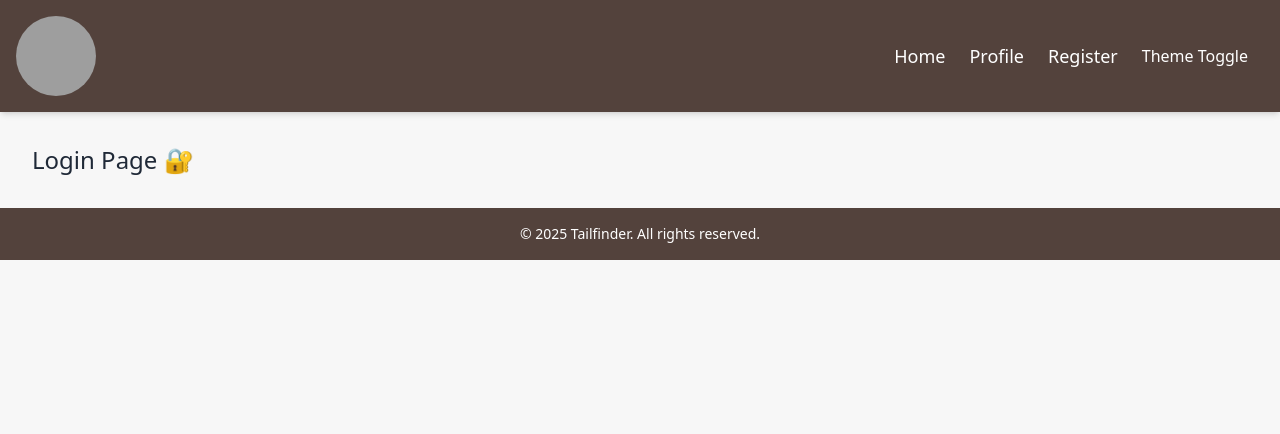
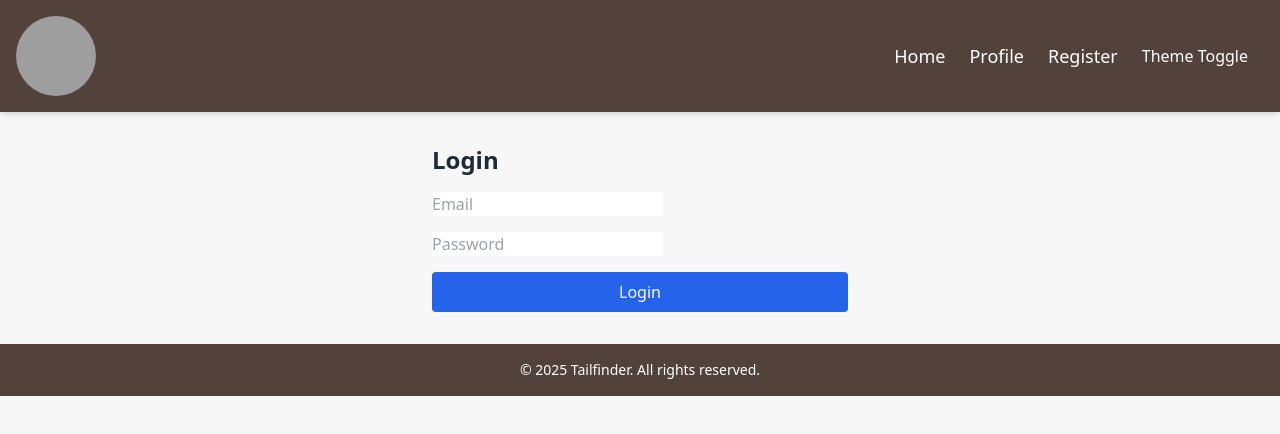
Before and after one commit to Entav78/tailfinder, a React (Vite) app: page /login in a window 1280 px wide. Shown: the top 434 px of the page. Built offline with nearby package versions, Linux system fonts and the light colour scheme; grey boxes are pictures that could not be loaded.

Commit message:
feat(auth): LoginPage works! Register and login now toast users into the system

```diff
--- a/package.json
+++ b/package.json
@@ -12,6 +12,7 @@
   "dependencies": {
     "react": "^19.1.0",
     "react-dom": "^19.1.0",
+    "react-hot-toast": "^2.5.2",
     "react-router-dom": "^7.6.1"
   },
   "devDependencies": {
--- a/src/App.tsx
+++ b/src/App.tsx
@@ -4,9 +4,11 @@ import HomePage from './pages/HomePage';
 import PetDetailPage from '@/pages/PetDetailPage';
 import LoginPage from './pages/LoginPage';
 import RegisterPage from '@/pages/RegisterPage';
+import { Toaster } from 'react-hot-toast';
 
 function App() {
   return (
+    <>
       <Routes>
         <Route path="/" element={<Layout />}>
           <Route index element={<HomePage />} />
@@ -15,6 +17,8 @@ function App() {
           <Route path="/register" element={<RegisterPage />} />
         </Route>
       </Routes>
+      <Toaster position="top-right" />
+    </>
   );
 }
 
--- a/src/pages/LoginPage.tsx
+++ b/src/pages/LoginPage.tsx
@@ -1,3 +1,85 @@
-export default function LoginPage() {
-  return <h1 className="text-2xl p-4">Login Page 🔐</h1>;
-}
+import { useState } from 'react';
+import { useNavigate } from 'react-router-dom';
+import { getLoginUrl } from '@/constants/api';
+import type { LoginResponse } from '@/types/loginResponse';
+import type { ErrorResponse } from '@/types/errorResponse';
+import toast from 'react-hot-toast';
+
+const LoginPage = () => {
+  const navigate = useNavigate();
+  const [email, setEmail] = useState('');
+  const [password, setPassword] = useState('');
+  const [error, setError] = useState('');
+
+  const handleSubmit = async (e: React.FormEvent) => {
+    e.preventDefault();
+    setError('');
+
+    try {
+      const response = await fetch(getLoginUrl(), {
+        method: 'POST',
+        headers: { 'Content-Type': 'application/json' },
+        body: JSON.stringify({ email, password }),
+      });
+
+      const json: LoginResponse | ErrorResponse = await response.json();
+
+      if (!response.ok) {
+        const errorData = json as ErrorResponse;
+        throw new Error(errorData.errors?.[0]?.message || 'Login failed');
+      }
+
+      const data = json as LoginResponse;
+
+      localStorage.setItem('authToken', data.data.accessToken);
+      localStorage.setItem(
+        'user',
+        JSON.stringify({ name: data.data.name, email: data.data.email })
+      );
+      localStorage.setItem('userName', data.data.name);
+
+      toast.success('Logged in successfully!');
+
+      navigate('/');
+    } catch (err: unknown) {
+      if (err instanceof Error) {
+        setError(err.message);
+        toast.error(err.message || 'Login failed');
+      } else {
+        setError('Something went wrong');
+        toast.error('Something went wrong');
+      }
+    }
+  };
+
+  return (
+    <section className="max-w-md mx-auto p-4">
+      <h1 className="text-2xl font-bold mb-4">Login</h1>
+      <form onSubmit={handleSubmit} className="space-y-4">
+        <input
+          type="email"
+          placeholder="Email"
+          value={email}
+          onChange={(e) => setEmail(e.target.value)}
+          required
+        />
+        <input
+          type="password"
+          placeholder="Password"
+          value={password}
+          onChange={(e) => setPassword(e.target.value)}
+          required
+        />
+        {error && <p className="text-red-500 text-sm">{error}</p>}
+        <button
+          type="submit"
+          className="w-full bg-blue-600 text-white py-2 rounded hover:bg-blue-700"
+        >
+          Login
+        </button>
+      </form>
+    </section>
+  );
+};
+
+export default LoginPage;
--- a/src/pages/RegisterPage.tsx
+++ b/src/pages/RegisterPage.tsx
@@ -1,6 +1,7 @@
 import { useState } from 'react';
 import { useNavigate } from 'react-router-dom';
 import { getRegisterUrl } from '@/constants/api';
+import toast from 'react-hot-toast';
 
 const RegisterPage = () => {
   const [name, setName] = useState('');
@@ -26,12 +27,16 @@ const RegisterPage = () => {
         throw new Error(data.errors?.[0]?.message || 'Registration failed');
       }
 
+      toast.success('Registration successful! Please log in.');
+
       navigate('/login');
     } catch (err: unknown) {
       if (err instanceof Error) {
         setError(err.message);
+        toast.error(err.message);
       } else {
         setError('An unexpected error occurred.');
+        toast.error('An unexpected error occurred.');
       }
     }
   };
--- /dev/null
+++ b/src/types/errorResponse.ts
@@ -0,0 +1,6 @@
+export type ErrorResponse = {
+  errors: {
+    message: string;
+    path?: string;
+  }[];
+};
--- /dev/null
+++ b/src/types/loginResponse.ts
@@ -0,0 +1,7 @@
+export type LoginResponse = {
+  data: {
+    name: string;
+    email: string;
+    accessToken: string;
+  };
+};
```
Also changed, not shown: src/constants/api.ts (line endings or trailing spaces), 1 other file (tests, documents, lock files or other folders). Lines whose indentation alone changed are shown as unchanged.
